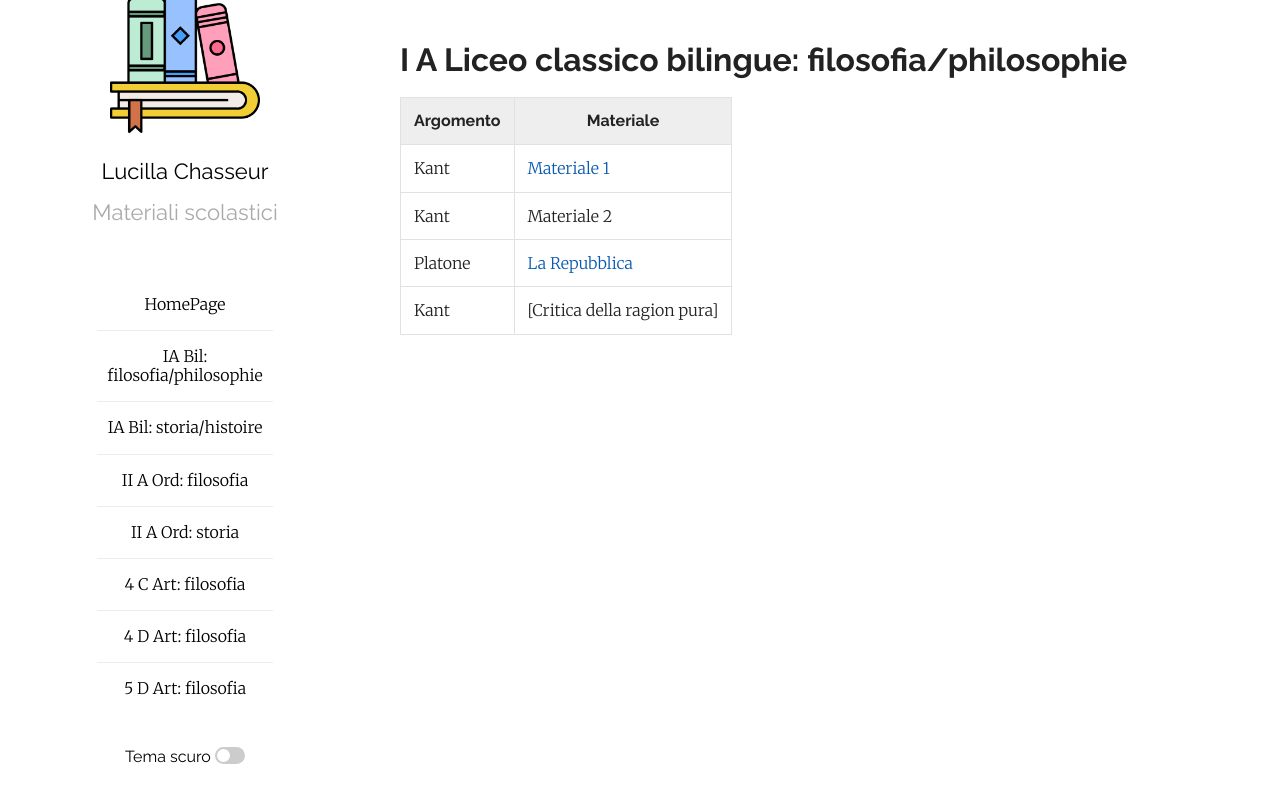
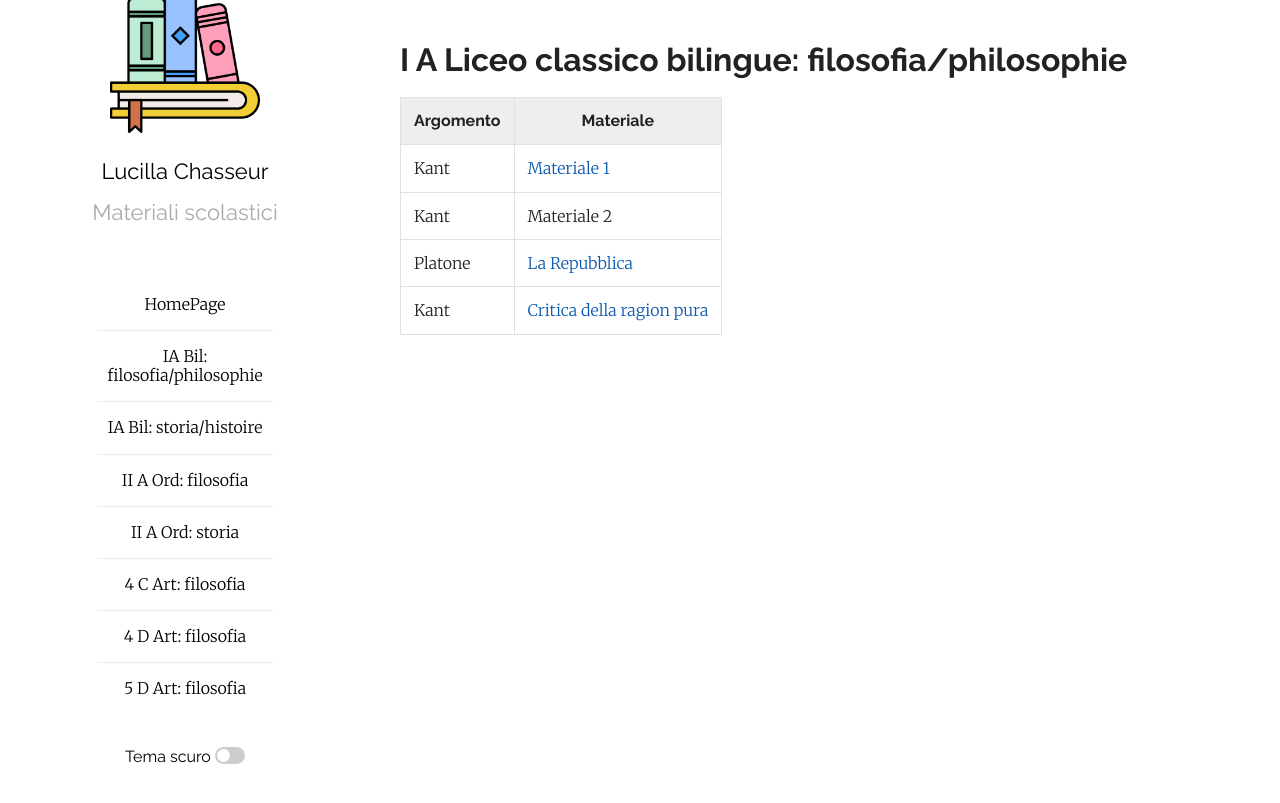
Before and after one commit to efemeridi/efemeridi.github.io, a Jekyll site: the page built from 1a_bil_filosofia.md, in a window 1280 px wide. Shown: the top 803 px of the page. Built offline with Jekyll 4.4.1, drawn with Linux system fonts in a browser that asks for light colours; our own code applies the rules of GitHub Pages for plain Markdown files; part of the change alters nothing that is shown.

```diff
--- a/1a_bil_filosofia.md
+++ b/1a_bil_filosofia.md
@@ -8,4 +8,4 @@ layout: page
 | Kant      | [Materiale 1](/materiali/kant_mat1.pdf) |
 | Kant      | Materiale 2 |
 |Platone|[La Repubblica](/materiali/03_repubblica_passi_scelti_I_A_ordinario.pdf)|
-|Kant|[Critica della ragion pura]
+|Kant|[Critica della ragion pura](/materiali/01_KANT_ARTISTICO_PRIMA_PARTE.pdf)|
```
